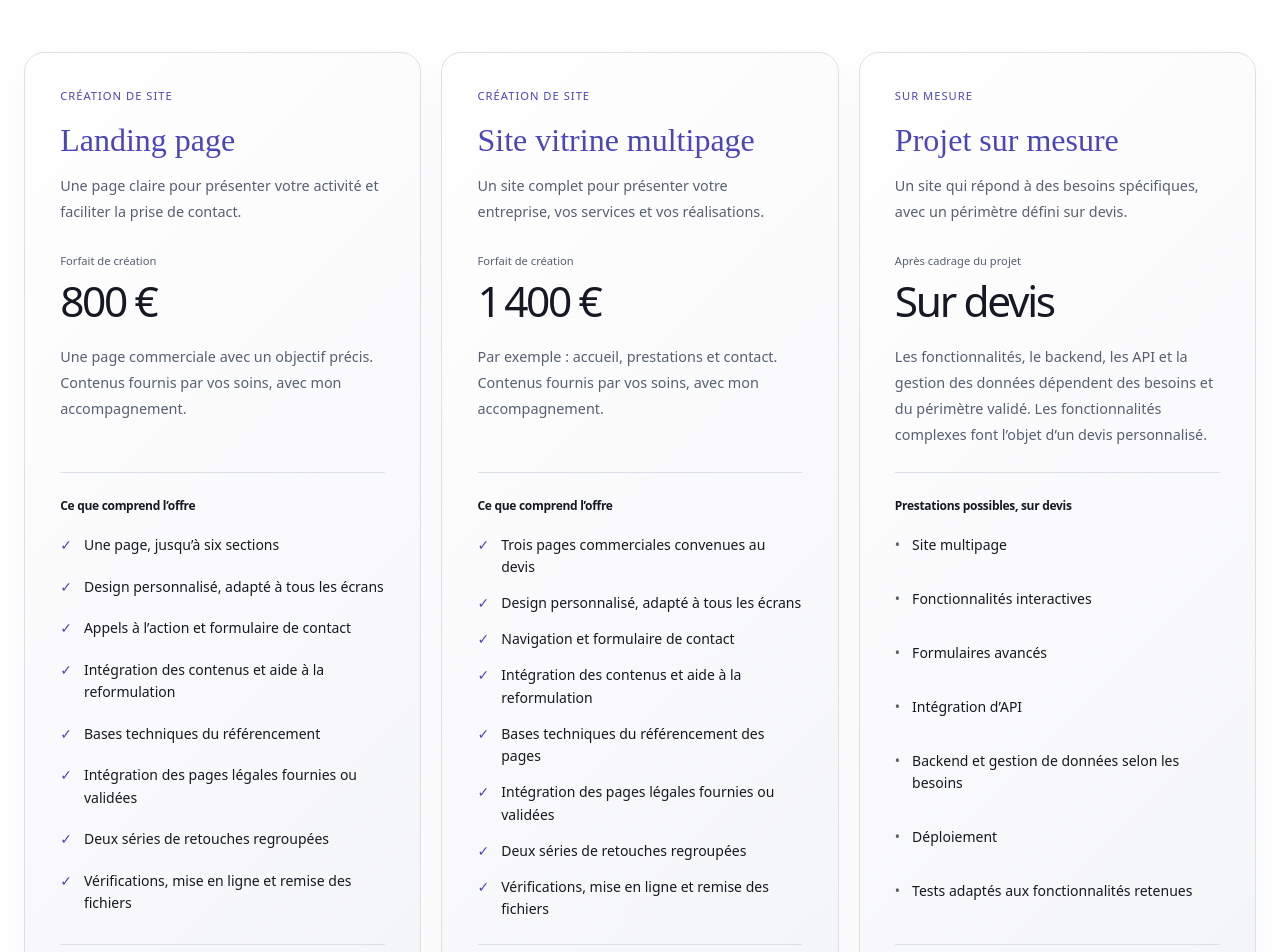
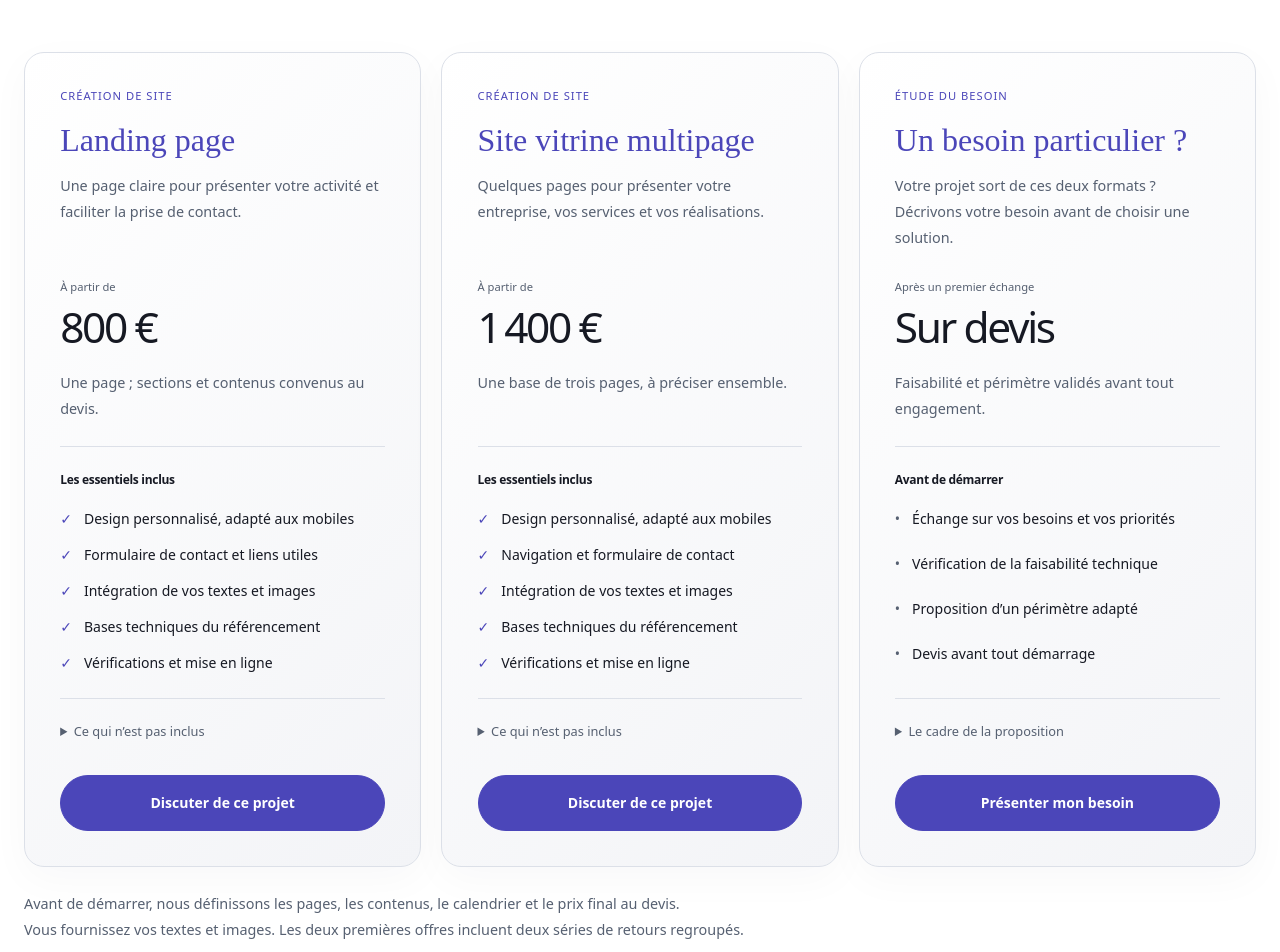
Before and after one commit to GARNIER-Emmanuel/Lunaas, an Angular app: page / in a window 1280 px wide. Shown: the part 1120-2072 px from the top of the page. Built offline with nearby package versions, Linux system fonts and the light colour scheme; a web font is replaced by a local one.

Commit message:
refactor(offers): simplify packages and scope custom requests before quoting

```diff
--- a/src/app/components/offer-card/offer-card.html
+++ b/src/app/components/offer-card/offer-card.html
@@ -2,21 +2,21 @@
   [appImageTrail]="{ colors: ['--halo-light', '--halo-color'] }"
   [trailOptions]="{ size: 240, opacity: 1 }">
   <div class="offer-intro">
-    <p class="offer-category">{{ offer().flexible ? 'Sur mesure' : 'Création de site' }}</p>
+    <p class="offer-category">{{ offer().flexible ? 'Étude du besoin' : 'Création de site' }}</p>
     <h3 [id]="'offer-' + offer().id">{{ offer().name }}</h3>
     <p class="offer-description">{{ offer().description }}</p>
   </div>
 
   <div class="offer-price">
     @if (price(); as startingPrice) {
-    <span>Forfait de création</span><strong>{{ startingPrice }}</strong>
+    <span>À partir de</span><strong>{{ startingPrice }}</strong>
     } @else {
-    <span>Après cadrage du projet</span><strong>Sur devis</strong>
+    <span>Après un premier échange</span><strong>Sur devis</strong>
     }
   </div>
   <p class="scope-note">{{ offer().scopeNote }}</p>
 
-  <h4>{{ offer().flexible ? 'Prestations possibles, sur devis' : 'Ce que comprend l’offre' }}</h4>
+  <h4>{{ offer().flexible ? 'Avant de démarrer' : 'Les essentiels inclus' }}</h4>
   <ul class="feature-list" [class.possible-features]="offer().flexible">
     @for (feature of offer().features; track feature) {
     <li><span aria-hidden="true">{{ offer().flexible ? '•' : '✓' }}</span>{{ feature }}</li>
@@ -25,7 +25,7 @@
 
   <details>
     <summary>
-      {{ offer().flexible ? 'Précisions sur le périmètre' : 'Ce qui n’est pas inclus' }}
+      {{ offer().flexible ? 'Le cadre de la proposition' : 'Ce qui n’est pas inclus' }}
     </summary>
     <ul class="exclusion-list">
       @for (exclusion of offer().exclusions; track exclusion) {
@@ -34,6 +34,7 @@
     </ul>
   </details>
   <a href="#contact" class="button button-primary quote-link"
-    [attr.aria-label]="'Discuter de ce projet : ' + offer().name" (click)="selectOffer($event)">
-    Discuter de ce projet</a>
+    [attr.aria-label]="(offer().flexible ? 'Présenter mon besoin' : 'Discuter de ce projet') + ' : ' + offer().name"
+    (click)="selectOffer($event)">
+    {{ offer().flexible ? 'Présenter mon besoin' : 'Discuter de ce projet' }}</a>
 </article>
--- a/src/app/shared/data/offer.data.ts
+++ b/src/app/shared/data/offer.data.ts
@@ -9,71 +9,58 @@ export const OFFER_DATA: readonly Offer[] = [
     startingPrice: 800,
     flexible: false,
     features: [
-      'Une page, jusqu’à six sections',
-      'Design personnalisé, adapté à tous les écrans',
-      'Appels à l’action et formulaire de contact',
-      'Intégration des contenus et aide à la reformulation',
+      'Design personnalisé, adapté aux mobiles',
+      'Formulaire de contact et liens utiles',
+      'Intégration de vos textes et images',
       'Bases techniques du référencement',
-      'Intégration des pages légales fournies ou validées',
-      'Deux séries de retouches regroupées',
-      'Vérifications, mise en ligne et remise des fichiers',
+      'Vérifications et mise en ligne',
     ],
     exclusions: [
-      'Backend personnalisé et base de données',
-      'E-commerce et fonctionnalités complexes',
-      'Rédaction complète des contenus',
-      'Création des textes juridiques',
+      'Vente en ligne et espace administrateur non inclus.',
+      'Rédaction complète des contenus et rédaction juridique non incluses.',
     ],
-    scopeNote: 'Une page commerciale avec un objectif précis. Contenus fournis par vos soins, avec mon accompagnement.',
+    scopeNote: 'Une page ; sections et contenus convenus au devis.',
   },
   {
     id: 'site-vitrine',
     halo: 'mars',
     name: 'Site vitrine multipage',
     description:
-      'Un site complet pour présenter votre entreprise, vos services et vos réalisations.',
+      'Quelques pages pour présenter votre entreprise, vos services et vos réalisations.',
     startingPrice: 1400,
     flexible: false,
     features: [
-      'Trois pages commerciales convenues au devis',
-      'Design personnalisé, adapté à tous les écrans',
+      'Design personnalisé, adapté aux mobiles',
       'Navigation et formulaire de contact',
-      'Intégration des contenus et aide à la reformulation',
-      'Bases techniques du référencement des pages',
-      'Intégration des pages légales fournies ou validées',
-      'Deux séries de retouches regroupées',
-      'Vérifications, mise en ligne et remise des fichiers',
+      'Intégration de vos textes et images',
+      'Bases techniques du référencement',
+      'Vérifications et mise en ligne',
     ],
     exclusions: [
-      'Pages commerciales supplémentaires',
-      'Backend, base de données et espace administrateur',
-      'E-commerce, paiement et réservation en ligne',
-      'Rédaction complète des contenus et textes juridiques',
+      'Vente en ligne et espace administrateur non inclus.',
+      'Pages supplémentaires et rédaction complète à chiffrer séparément.',
+      'Rédaction juridique non incluse.',
     ],
-    scopeNote: 'Par exemple : accueil, prestations et contact. Contenus fournis par vos soins, avec mon accompagnement.',
+    scopeNote: 'Une base de trois pages, à préciser ensemble.',
   },
   {
     id: 'site-dynamique',
     halo: 'sun',
-    name: 'Projet sur mesure',
+    name: 'Un besoin particulier ?',
     description:
-      'Un site qui répond à des besoins spécifiques, avec un périmètre défini sur devis.',
+      'Votre projet sort de ces deux formats ? Décrivons votre besoin avant de choisir une solution.',
     startingPrice: null,
     flexible: true,
     features: [
-      'Site multipage',
-      'Fonctionnalités interactives',
-      'Formulaires avancés',
-      'Intégration d’API',
-      'Backend et gestion de données selon les besoins',
-      'Déploiement',
-      'Tests adaptés aux fonctionnalités retenues',
+      'Échange sur vos besoins et vos priorités',
+      'Vérification de la faisabilité technique',
+      'Proposition d’un périmètre adapté',
+      'Devis avant tout démarrage',
     ],
     exclusions: [
-      'Fonctionnalités complexes chiffrées séparément',
-      'Authentification, administration et base de données non incluses systématiquement',
+      'Les prestations et les livrables sont confirmés après étude de votre demande.',
+      'Seuls les éléments convenus au devis font partie du projet.',
     ],
-    scopeNote:
-      'Les fonctionnalités, le backend, les API et la gestion des données dépendent des besoins et du périmètre validé. Les fonctionnalités complexes font l’objet d’un devis personnalisé.',
+    scopeNote: 'Faisabilité et périmètre validés avant tout engagement.',
   },
 ];
--- a/src/app/views/homepage/services/services.css
+++ b/src/app/views/homepage/services/services.css
@@ -46,6 +46,13 @@
   font-size: 0.85rem;
   line-height: 1.8;
 }
+
+.offer-framework {
+  margin-top: 1.5rem;
+  color: var(--color-muted);
+  font-size: 0.9rem;
+  line-height: 1.8;
+}
 @media (max-width: 1000px) {
   .offers-grid {
     grid-template-columns: 1fr;
--- a/src/app/views/homepage/services/services.html
+++ b/src/app/views/homepage/services/services.html
@@ -5,9 +5,8 @@
         class="font-script">Une
         réponse adaptée</span></h2>
     <p class="section-description" data-motion>
-      Une page pour vous lancer, un site pour présenter votre activité ou des fonctionnalités
-      pour aller plus loin.<br />
-      Le périmètre se décide ensemble.<br />
+      Une page pour vous lancer ou quelques pages pour présenter votre activité.<br />
+      Vous avez un autre besoin ? Nous en parlons avant de définir le projet.<br />
       {{ business.audience }}
     </p>
     <div class="offers-grid">
@@ -15,6 +14,10 @@
       <app-offer-card [offer]="offer" (offerSelected)="offerSelected.emit($event)" data-motion />
       }
     </div>
+    <p class="offer-framework">
+      Avant de démarrer, nous définissons les pages, les contenus, le calendrier et le prix final au devis.<br />
+      Vous fournissez vos textes et images. Les deux premières offres incluent deux séries de retours regroupés.
+    </p>
     <div class="offer-actions">
       <a href="#contact" class="button button-secondary">
         Je ne sais pas quelle offre choisir
```
Also changed, not shown: 1 other file (tests, documents, lock files or other folders).
